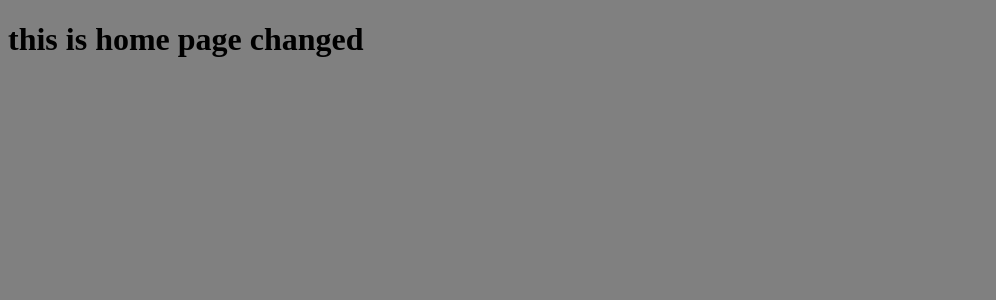
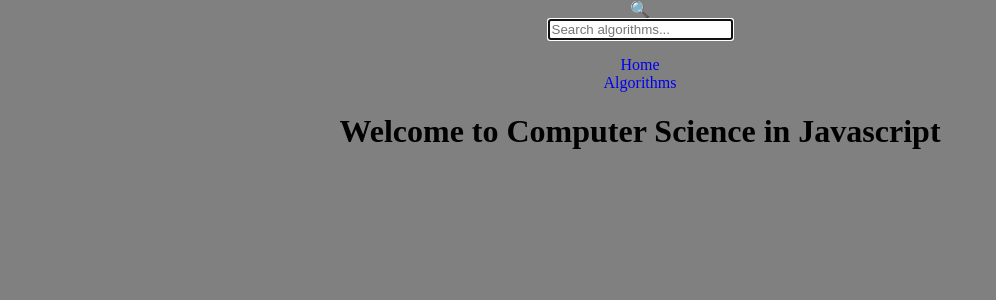
Before and after one commit to arslan-ashraf/csinjs, a Django app: page / in a window 1280 px wide. Shown: the top 300 px of the page, without its empty margins (0-996 px from the left). Run offline with Django 3.2, Linux system fonts and the light colour scheme.

Commit message:
added links, search bar

```diff
--- a/computer_science/views.py
+++ b/computer_science/views.py
@@ -18,7 +18,9 @@ def create(request):
 		new_algorithm = form.save(commit = False)
 		print(new_algorithm.cleaned_date)
 		new_algorithm.save()
-		return redirect(new_algorithm, permanent = True)
+		return redirect('computer_science:title',
+						friendly_title = new_algorithm.friendly_title,
+						permanent = True)
 	items = { 'form': form, 'title': 'Create New Algorithm' }
 	return render(request, 'algorithms/algorithm_form.html', items)
 
@@ -30,7 +32,9 @@ def update(request, friendly_title = None):
 	if form.is_valid():
 		updated_algorithm = form.save(commit = False)
 		updated_algorithm.save()
-		return redirect(updated_algorithm, permanent = True)
+		return redirect('computer_science:title',
+						friendly_title = updated_algorithm.friendly_title,
+						permanent = True)
 	items = { 'form': form, 'title': 'Update Algorithm' }
 	return render(request, 'algorithms/algorithm_form.html', items)
 
@@ -43,13 +47,12 @@ def show(request, friendly_title = None):
 	items = { 'algorithm': algorithm, }
 	return
 
-def update(request, friendly_title = None):
-	if not request.user.is_superuser:
-		return Http404
-
 def delete(request, friendly_title = None):
 	if not request.user.is_superuser:
 		return Http404
 	algorithm = get_object_or_404(Algorithm, friendly_title = friendly_title)
 	algorithm.delete()
 	return redirect("computer_science:base", permanent = True)
+
+def search(request):
+	return
--- a/static_files/css/main.css
+++ b/static_files/css/main.css
@@ -1,3 +1,25 @@
 body {
+	margin: 0;
+	padding: 0;
 	background: grey;
 }
+
+ul {
+	list-style: none;
+	padding: 0;
+}
+
+li {
+	padding: 0;
+	margin: 0;
+}
+
+a {
+	text-decoration: none;
+}
+
+.main {
+	width: 800px;
+	margin: 0 auto;
+	text-align: center;
+}
--- a/templates/algorithms/algorithm_form.html
+++ b/templates/algorithms/algorithm_form.html
@@ -22,3 +22,7 @@
 	</form>
 
 {% endblock main %}
+
+{% block js %}
+
+{% endblock js %}
--- a/templates/base.html
+++ b/templates/base.html
@@ -6,16 +6,50 @@
 		<meta charset="UTF-8">
 		<title>{% block title %} {% endblock title %}</title>
 		<link rel="stylesheet" type="text/css" href="{% static 'css/main.css' %}">
+		<link rel="stylesheet" type="text/css" href="{% static 'css/mobile_main.css' %}", media="screen and (max-width: 600px)">
 		{% block css %} {% endblock css %}
 	</head>
 	<body>
 		<div class="main">
 
+			<div class="navigation">
+				<div class="search-div">
+					<div class="search-icon">&#128269</div>
+					{% csrf_token %}
+					<input type="text" class="search-bar" placeholder="Search algorithms..." autofocus="true">
+					<ul id="search-results">
+						<!-- <a class="search-result-item" href="#"><li>algorithms</li></a> -->
+					</ul>
+				</div>
+				<ul class="links">
+					<a class="btns" href="{% url 'computer_science:home' %}"><li>Home</li></a>
+					<a class="btns" href="{% url 'computer_science:categories' %}"><li>Algorithms</li></a>
+					<!-- <a class="btns" href="{% url 'computer_science:home' %}"><li>Blog</li></a> -->
+				</ul>
+			</div>
+
 			{% block main %}
 
 			{% endblock main %}
 
-		<script type="text/javascript", src="{% static 'js/main.js' %}"></script>
+			<script type="text/javascript">
+				$('.search-bar').keyup(function(){
+					$.ajax({
+						url: 'search/',
+						dataType: 'html',
+						type: 'POST',
+						data: {
+							searched_text: $(this).val(),
+							csrfmiddlewaretoken: $("input[name='csrfmiddlewaretoken']").val()
+						},
+						success: function(data){
+							$('$search-results').html(data)
+						}
+					})
+				})
+			</script>
+
+			{% block js %} {% endblock js %}
 
 		</div>
 	</body>
--- a/templates/home.html
+++ b/templates/home.html
@@ -1,4 +1,5 @@
 {% extends 'base.html' %}
+{% load staticfiles %}
 
 {% block title %}
 
@@ -6,9 +7,14 @@
 
 {% endblock title %}
 
-
 {% block main %}
 
-	<h1>this is home page changed</h1>
+	<h1>Welcome to Computer Science in Javascript</h1>
 
 {% endblock main %}
+
+{% block js %}
+
+	<script type="text/javascript", src="{% static 'js/main.js' %}"></script>
+
+{% endblock js %}
```
Also changed, not shown: static_files/css/mobile_main.css (added).
